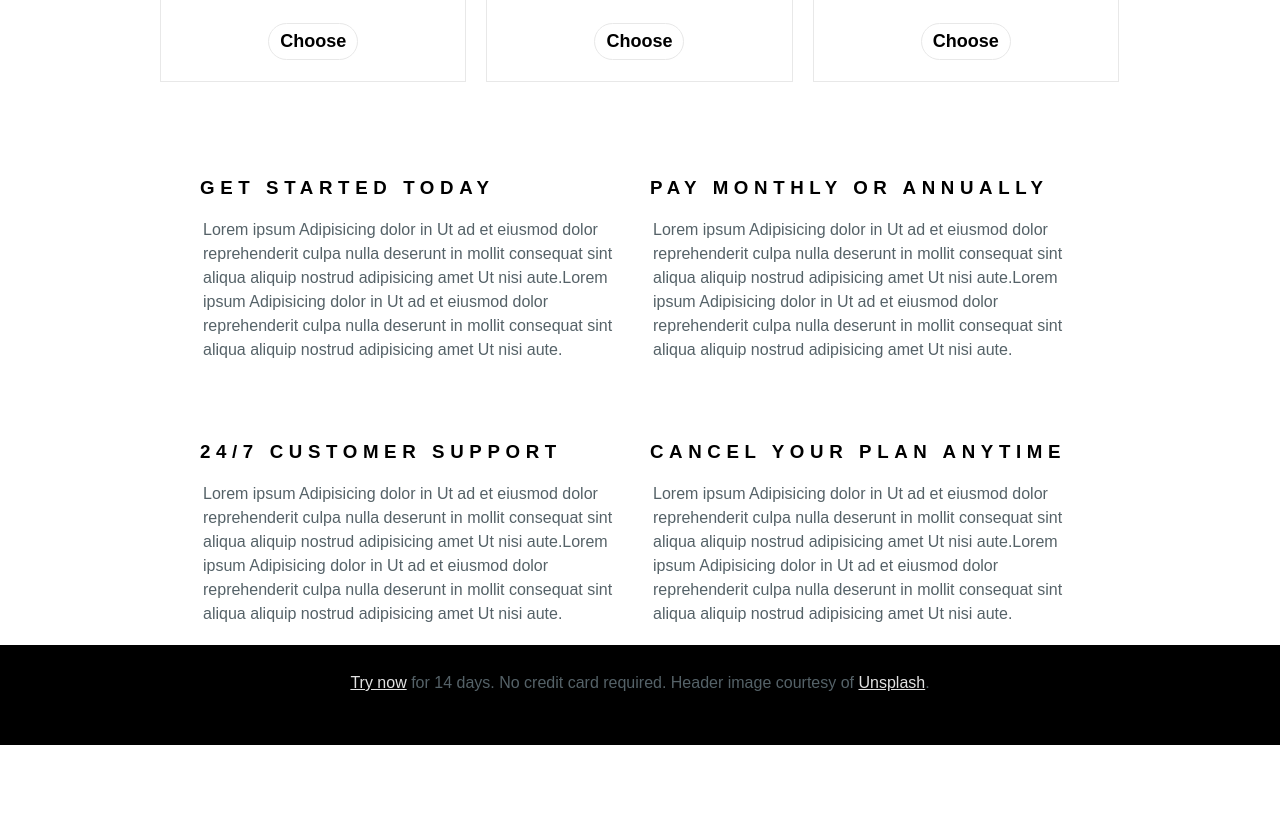
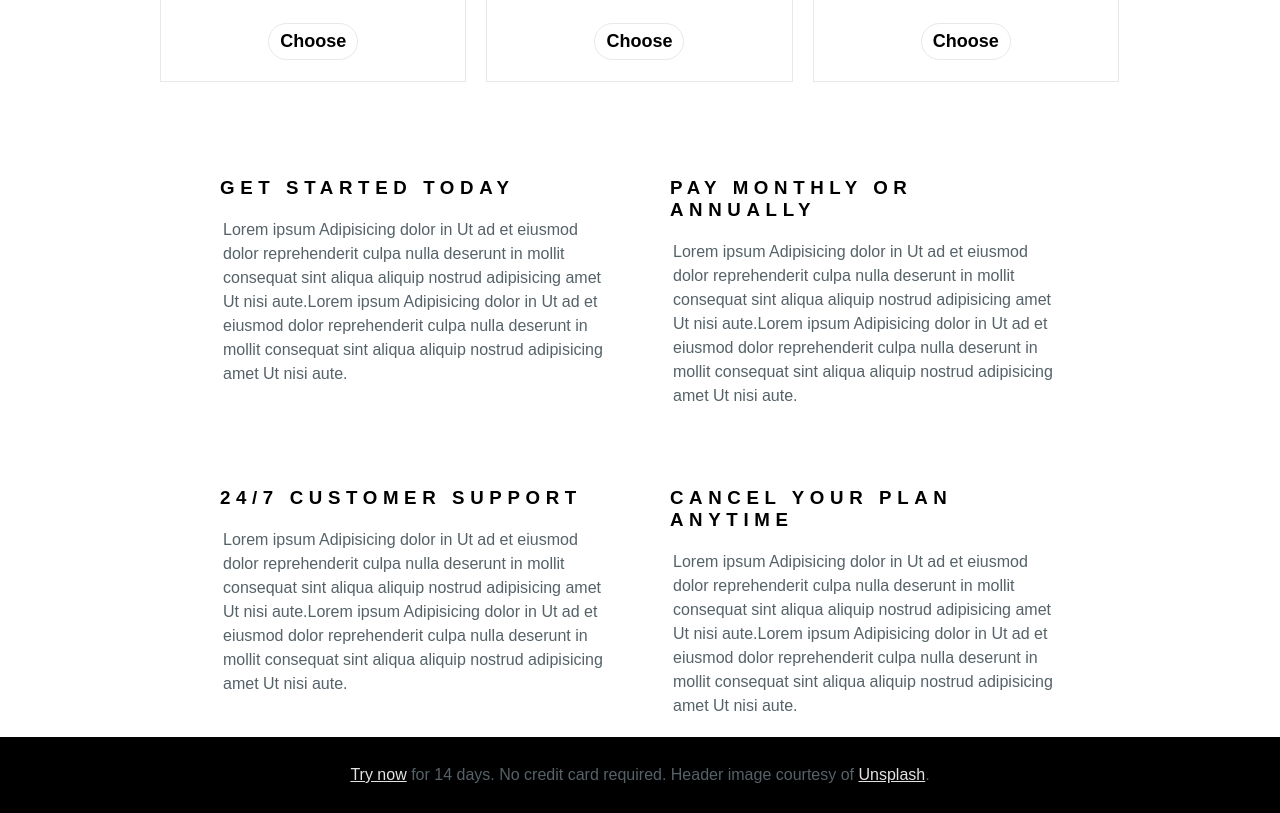
Before and after one commit to mikepitre/day4_hw, a plain HTML site: page index.html in a window 1280 px wide. Shown: the part 988-1801 px from the top of the page. Before the commit the page ends 1733 px from the top, so only its background shows below. Drawn offline with Linux system fonts and the light colour scheme.

Commit message:
fixed features and footer

```diff
--- a/css/style.scss
+++ b/css/style.scss
@@ -132,7 +132,6 @@ $option-level-border-color: #E8E8E8;
 	color: $secondary-font-color;
 	background: black;
 	text-align: center;
-	height: 100px;
 	padding: 10px 45px;
 	line-height: 24px;
 
@@ -192,6 +191,7 @@ $option-level-border-color: #E8E8E8;
 		float: left;
 		border-left: 10px solid white;
 		border-right: 10px solid white;
+		padding: 0 20px;
 	}
 
 	.feature-pay-schedule {
@@ -199,6 +199,7 @@ $option-level-border-color: #E8E8E8;
 		float: left;
 		border-left: 10px solid white;
 		border-right: 10px solid white;
+		padding: 0 20px;
 	}
 
 	.feature-support {
@@ -206,6 +207,7 @@ $option-level-border-color: #E8E8E8;
 		float: left;
 		border-left: 10px solid white;
 		border-right: 10px solid white;
+		padding: 0 20px;
 	}
 
 	.feature-cancel {
@@ -213,6 +215,7 @@ $option-level-border-color: #E8E8E8;
 		float: left;
 		border-left: 10px solid white;
 		border-right: 10px solid white;
+		padding: 0 20px;
 	}
 }
 
```
Also changed, not shown: css/style.css.
